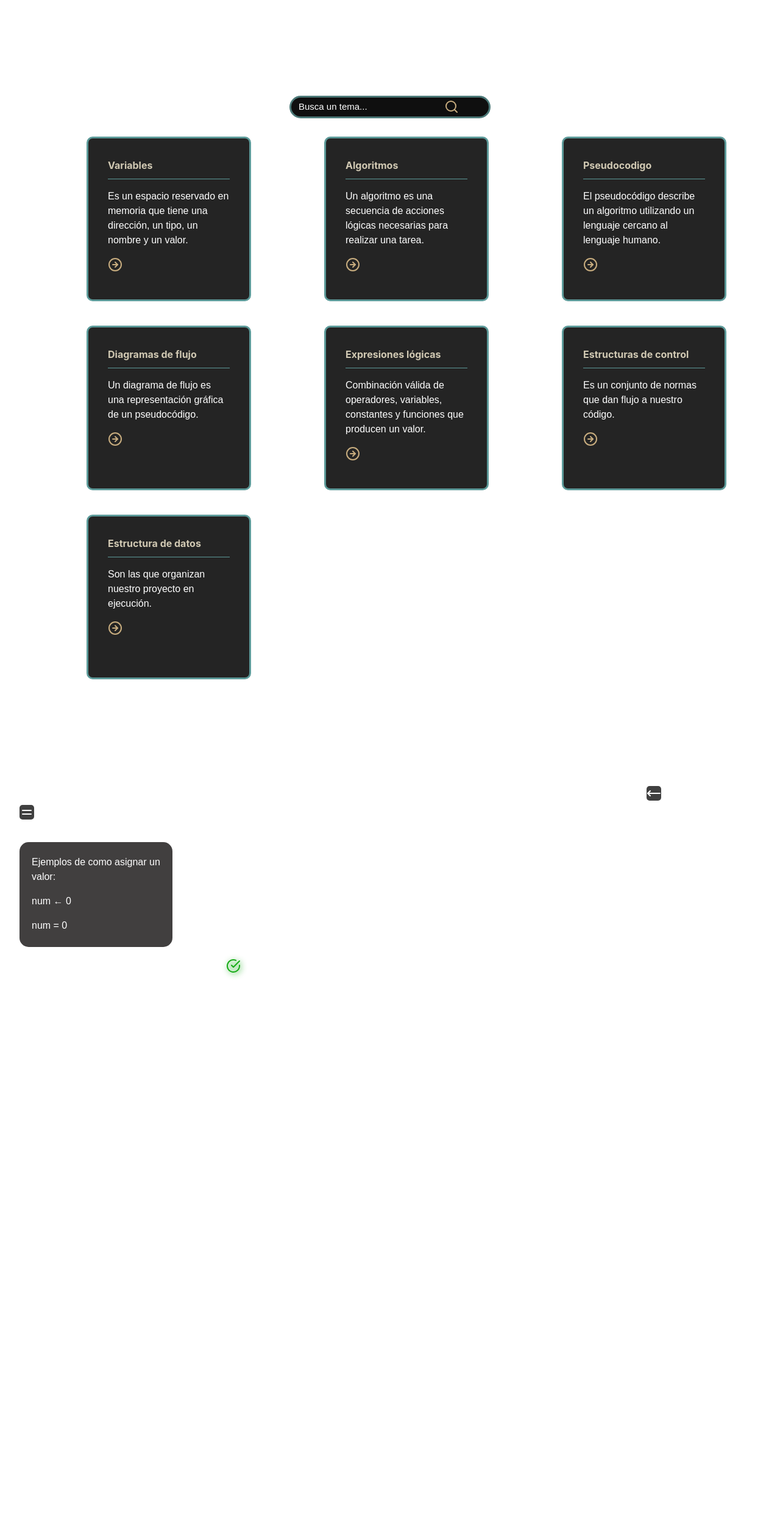
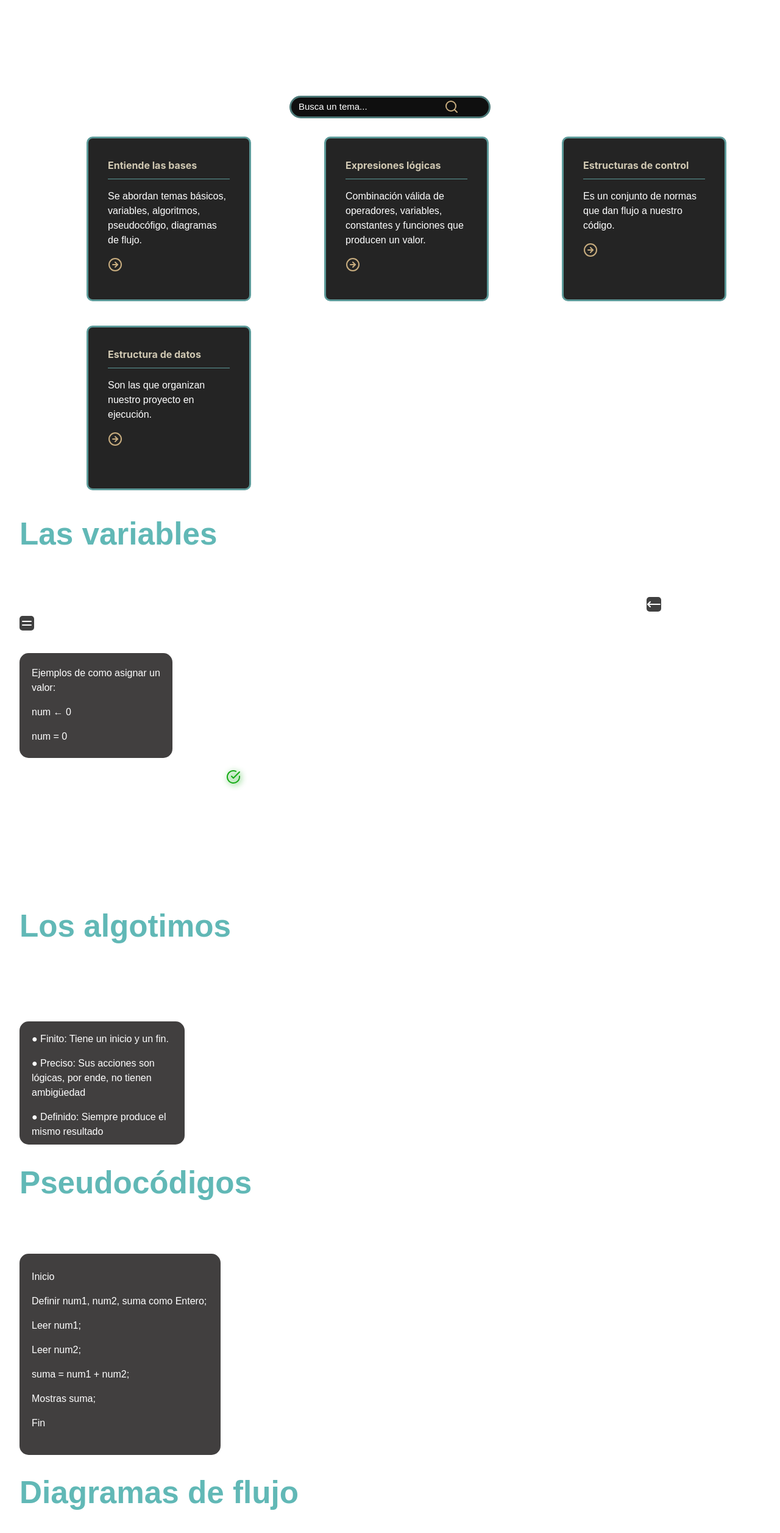
Before and after one commit to KevinLatino/Peritazgo-Website, a React (Vite) app: page / in a window 1280 px wide. Shown: the top 2514 px of the page at 61% size. Before the commit the page ends 2123 px from the top, so only its background shows below. Built offline with nearby package versions, Linux system fonts and the light colour scheme.

Commit message:
Bases listas

```diff
--- a/package.json
+++ b/package.json
@@ -13,6 +13,7 @@
     "lucide-react": "^0.363.0",
     "react": "^18.2.0",
     "react-dom": "^18.2.0",
+    "react-icons": "^5.0.1",
     "react-router-dom": "^6.22.3"
   },
   "devDependencies": {
--- a/src/App.jsx
+++ b/src/App.jsx
@@ -8,22 +8,10 @@ import './App.css'
 
 function App() {
   const arrayTopics = [
-    {
-      title:'Variables',
-      description: 'Es un espacio reservado en memoria que tiene una dirección, un tipo, un nombre y un valor.'
-    },
 
     {
-      title: 'Algoritmos',
-      description: 'Un algoritmo es una secuencia de acciones lógicas necesarias para realizar una tarea.'
-    },
-
-    {title:'Pseudocodigo',
-    description: 'El pseudocódigo describe un algoritmo utilizando un lenguaje cercano al lenguaje humano.'
-    },
-
-    {title:'Diagramas de flujo',
-    description: 'Un diagrama de flujo es una representación gráfica de un pseudocódigo.'
+      title: 'Entiende las bases',
+      description: 'Se abordan temas básicos, variables, algoritmos, pseudocófigo, diagramas de flujo.'
     },
 
     {title:'Expresiones lógicas',
--- a/src/Components/BasicKnowledge.jsx
+++ b/src/Components/BasicKnowledge.jsx
@@ -1,13 +1,17 @@
 import React from 'react'
-import {VariableScreen} from './Learn-the-basics/VariableScreen'
-import {AlgorithmScreen} from './Learn-the-basics/AlgorithmScreen'
+import {Variable} from './Learn-the-basics/VariableScreen'
+import {Algorithm} from './Learn-the-basics/AlgorithmScreen'
+import { Pseudocodigo } from './Learn-the-basics/PseudocodigoScreen'
+import {FlowChart} from './Learn-the-basics/FlowChart'
 
 
 const BasicKnowledge = () => {
   return (
     <>
-      <VariableScreen />
-      <AlgorithmScreen />
+      <Variable />
+      <Algorithm />
+      <Pseudocodigo />
+      <FlowChart />
     </>
   )
 }
--- a/src/Components/Learn-the-basics/AlgorithmScreen.jsx
+++ b/src/Components/Learn-the-basics/AlgorithmScreen.jsx
@@ -1,18 +1,19 @@
 import React from 'react'
+import '../../Styles/Algorithm.css'
 
-const AlgorithmScreen = () => {
+const Algorithm = () => {
   return (
     <>
      <h1>Los algotimos</h1>
      <p>Un algoritmo es una secuencia de acciones lógicas necesarias para realizar una tarea en específico.</p>
      <p>Caracteristicas de los algotimos:</p>
-     <section>
-        <p>○ Finito: Tiene un inicio y un fin.</p>
-        <p>○ Preciso: Sus acciones son lógicas, por ende, no tienen ambigüedad</p>
-        <p>○ Definido: Siempre produce el mismo resultado</p>
+     <section id='examples'>
+        <p>● Finito: Tiene un inicio y un fin.</p>
+        <p>● Preciso: Sus acciones son lógicas, por ende, no tienen ambigüedad</p>
+        <p>● Definido: Siempre produce el mismo resultado</p>
     </section>
     </>
   )
 }
 
-export {AlgorithmScreen}
+export {Algorithm}
--- /dev/null
+++ b/src/Components/Learn-the-basics/FlowChart.jsx
@@ -0,0 +1,14 @@
+import React from 'react'
+import { TbOvalVertical } from "react-icons/tb";
+import '../../Styles/FlowChart.css'
+
+const FlowChart = () => {
+  return (
+    <>
+     <h1>Diagramas de flujo</h1>
+     <p>Un diagrama de flujo es una representación gráfica de un pseudocódigo. Los diagramas de flujo están compuestos por un conjunto estandarizado de figuras.</p>
+    </>
+  )
+}
+
+export {FlowChart}
--- /dev/null
+++ b/src/Components/Learn-the-basics/PseudocodigoScreen.jsx
@@ -0,0 +1,23 @@
+import React from 'react'
+import '../../Styles/Pseudocodigo.css'
+
+
+const Pseudocodigo = () => {
+  return (
+    <>
+     <h1>Pseudocódigos</h1>
+     <p>Es una forma de escribir algoritmos utilizando un lenguaje simple y estructurado que se parece mucho al lenguaje humano.</p>
+     <section className='Pseudocodigo-Examples'>
+        <p>Inicio</p>
+        <p>Definir num1, num2, suma como Entero;</p>
+        <p>Leer num1;</p>
+        <p>Leer num2;</p>
+        <p>suma = num1 + num2;</p>
+        <p>Mostras suma;</p>
+        <p>Fin</p>
+     </section>
+    </>
+  )
+}
+
+export {Pseudocodigo}
--- a/src/Components/Learn-the-basics/VariableScreen.jsx
+++ b/src/Components/Learn-the-basics/VariableScreen.jsx
@@ -3,7 +3,7 @@ import { MoveLeft, Equal, CircleCheckBig } from 'lucide-react';
 import '../../Styles/VariableScreen.css'
 
 
-const VariableScreen = () => {
+const Variable = () => {
   return (
     <>
       <h1>Las variables</h1>
@@ -22,8 +22,8 @@ const VariableScreen = () => {
         <p>num = 0</p>
       </section>
 
-      <section>
         <h3>Buenas prácticas al utilizar variables <CircleCheckBig id='icon-check'/></h3>
+        <section id='allowed'>
         <p>○ Nombres descriptivos: que reflejen el propósito de la variable.</p>
         <p>○ Utilizar camelCase:  para mantener la consistencia en el código</p>
         <p>○ Usar nombres en inglés: debido a que es el idioma universal</p>
@@ -33,4 +33,4 @@ const VariableScreen = () => {
   );
 };
 
-export { VariableScreen };
+export { Variable };
--- /dev/null
+++ b/src/Styles/Algorithm.css
@@ -0,0 +1,9 @@
+#examples{
+    margin-top: 30px;
+    background-color: rgb(65, 63, 63);
+    width: 250px;
+    height: 200px;
+    border-radius: 15px;
+    padding: 1px;
+    padding-left: 20px;
+}
--- /dev/null
+++ b/src/Styles/FlowChart.css
@@ -0,0 +1,4 @@
+.icon-oval{
+    font-size:  150px;
+    color: rgb(54, 143, 210);
+}
--- /dev/null
+++ b/src/Styles/Pseudocodigo.css
@@ -0,0 +1,14 @@
+h1{
+    color: #61b8b6;
+    font-family: sans-serif;
+    font-size: medium;
+}
+.Pseudocodigo-Examples{
+    margin-top: 30px;
+    background-color: rgb(65, 63, 63);
+    width: 300px;
+    height: 310px;
+    border-radius: 15px;
+    padding: 10px;
+    padding-left: 20px;
+}
--- a/src/index.css
+++ b/src/index.css
@@ -5,7 +5,7 @@
 
   color-scheme: light dark;
   color: rgba(9, 9, 9, 0.87);
-  background-color: #121212;
+  background-color: #161616;
 
   font-synthesis: none;
   text-rendering: optimizeLegibility;
```
Also changed, not shown: 1 other file (tests, documents, lock files or other folders).
